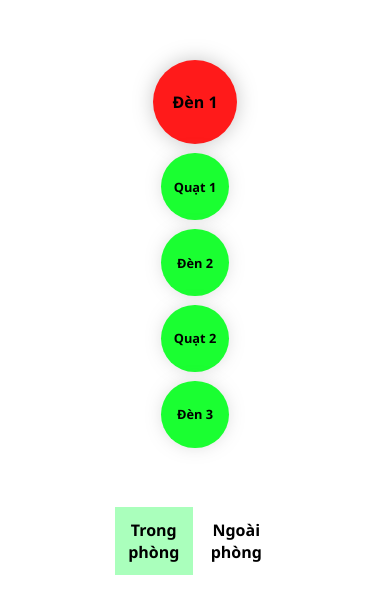
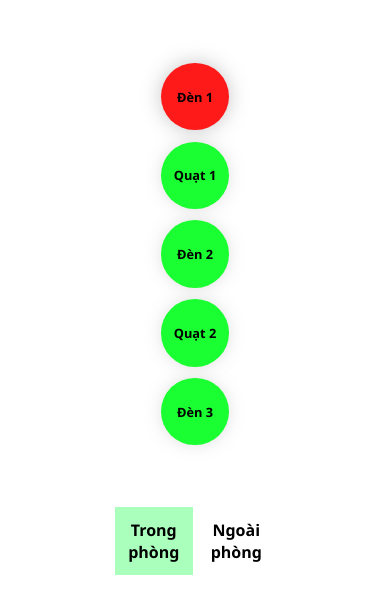
Before and after one commit to mellivora24/410IoT_BE, a website: page views/home.html in a window 390 px wide. In both pictures the pointer is over the button "Đèn 1". Shown: the part 123-736 px from the top of the page. Drawn offline with Linux system fonts and the light colour scheme.

Commit message:
Update style.css
Update responsive in mobile phone

```diff
--- a/public/css/style.css
+++ b/public/css/style.css
@@ -187,10 +187,12 @@ button {
     .on-off-btn-2 {
         height: 8vh;
         width: 8vh;
+        font-size: 80%;
     }
     .on-off-btn-1:hover, .on-off-btn-2:hover {
-        height: 10vh;
-        width: 10vh;
+        height: 8vh;
+        width: 8vh;
+        font-size: 80%;
     }
     .change-map-btn {
         height: 8vh;
@@ -199,6 +201,10 @@ button {
     .change-map-onchange {
         height: 8vh;
         width: 20vw;
+    }
+    .change-map-btn:hover {
+        background-color: rgba(255, 255, 255, 0);
+        font-size: 80%;
     }
 
     #logo-login {
```
